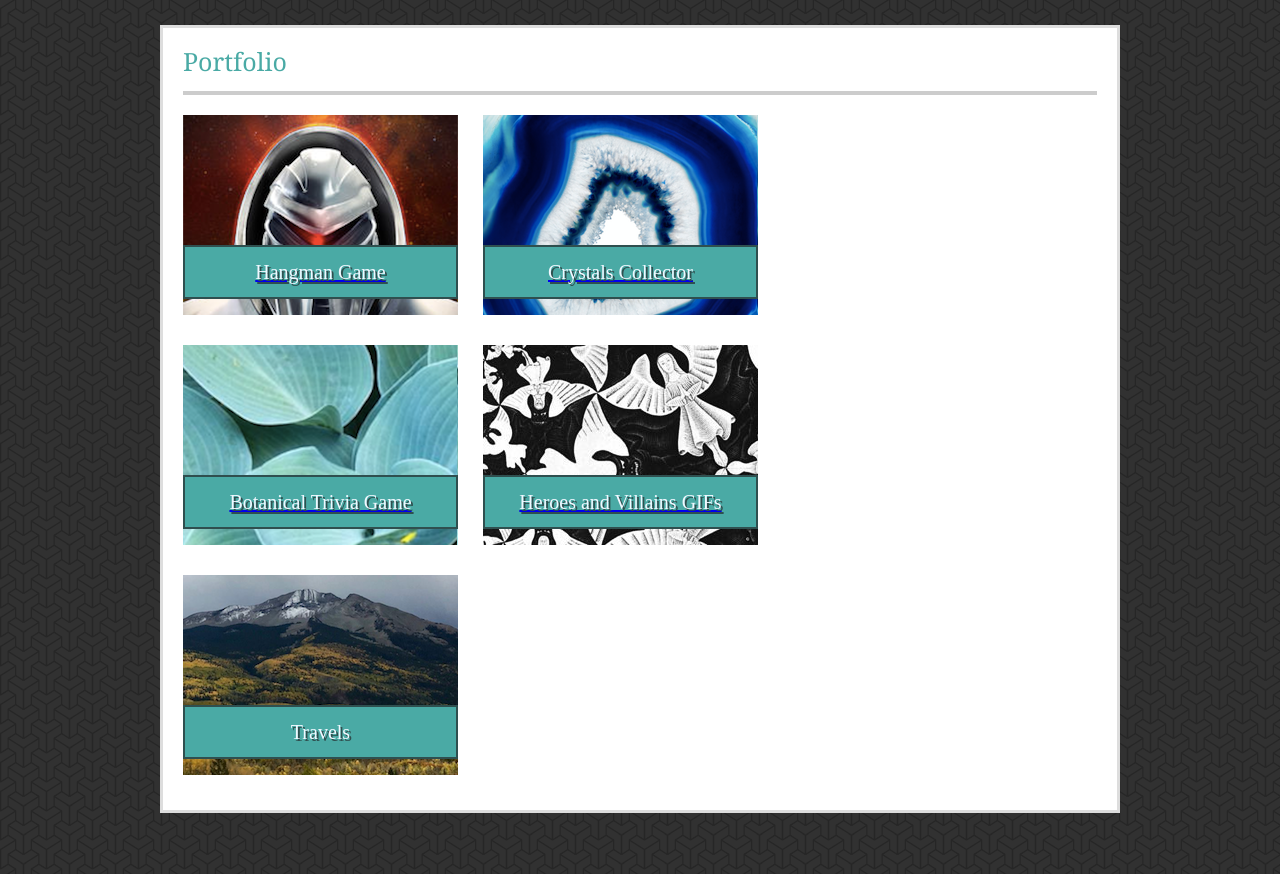
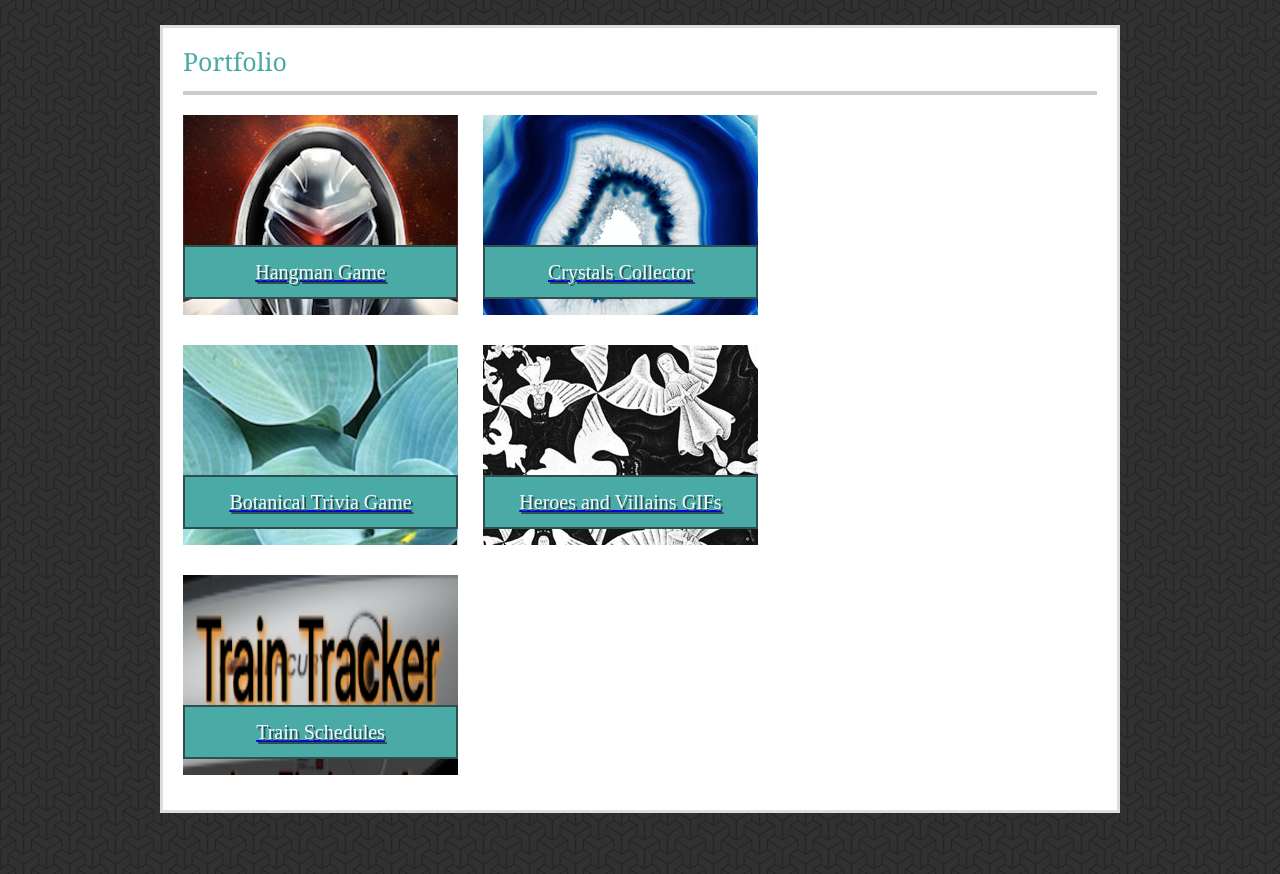
Before and after one commit to SpiderRam/Responsive-Portfolio, a plain HTML site: page portfolio.html in a window 1280 px wide. Shown: the part 78-952 px from the top of the page. Drawn offline with Linux system fonts and the light colour scheme.

Commit message:
train project

```diff
--- a/assets/css/style.css
+++ b/assets/css/style.css
@@ -201,12 +201,13 @@ I'm sure they'll need to change in a future iteration. */
     overflow: auto;
 }
 
-#travels {
+#trains {
     display: inline-block;
-    background-image: url(../images/travels.png);
+    background-image: url(../images/train_portfolio.png);
     width: 275px;
     height: 200px;
     overflow: auto;
+    background-size: 100% 100%;
 }
 
 /* Adds gaps between flexbox children in the row. */
--- a/portfolio.html
+++ b/portfolio.html
@@ -42,9 +42,9 @@
         </div>
 
         <div class="flex">
-            <div id="travels">
-                <div class="box">Travels</div>
-            </div>
+            <a id="trains" href="https://spiderram.github.io/Train_Schedules/">
+                <div class="box">Train Schedules</div>
+            </a>
         </div>
 
     </div>
```
Also changed, not shown: assets/images/train_portfolio.png (added).
